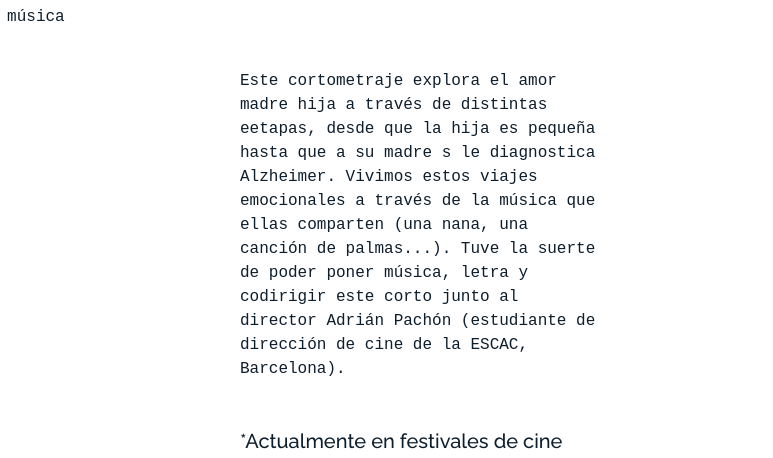
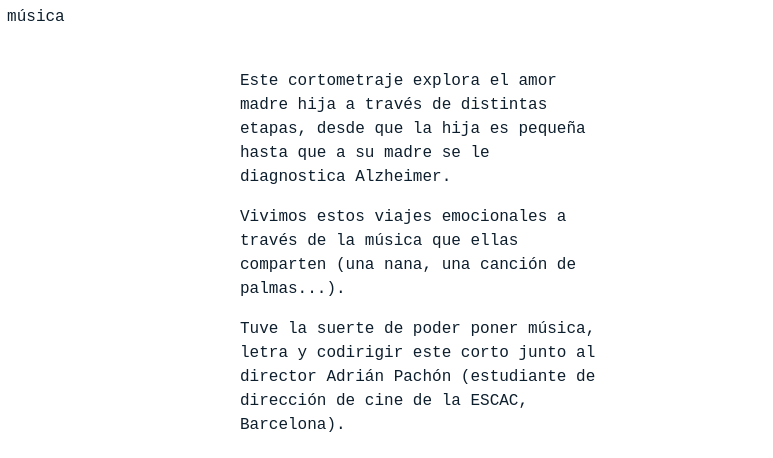
Before and after one commit to fractalnotes/Portfolio, a plain HTML site: page works/recuerdos.html in a window 1280 px wide. Shown: the part 230-688 px from the top of the page, 507-1280 px from the left. Drawn offline with Linux system fonts and the light colour scheme; a web font is replaced by a local one.

Commit message:
minor fix

```diff
--- a/works/recuerdos.html
+++ b/works/recuerdos.html
@@ -102,7 +102,9 @@
 
 
                 <div class="mb-5">
-                  <p>Este cortometraje explora el amor madre hija a través de distintas eetapas, desde que la hija  es pequeña hasta que a su madre s le diagnostica Alzheimer. Vivimos estos viajes emocionales a través de la música que ellas comparten (una nana, una canción de palmas...). Tuve la suerte de poder poner música, letra y codirigir este corto junto al director Adrián Pachón (estudiante de dirección de cine de la ESCAC, Barcelona).</p>
+                  <p>Este cortometraje explora el amor madre hija a través de distintas etapas, desde que la hija es pequeña hasta que a su madre se le diagnostica Alzheimer.</p>
+                  <p>Vivimos estos viajes emocionales a través de la música que ellas comparten (una nana, una canción de palmas...).</p>
+                  <p>Tuve la suerte de poder poner música, letra y codirigir este corto junto al director Adrián Pachón (estudiante de dirección de cine de la ESCAC, Barcelona).</p>
 
                 </div>
                 <h3 class="h3">*Actualmente en festivales de cine</h3>
```
Also changed, not shown: works/testigos.html (+1 -1 lines).
